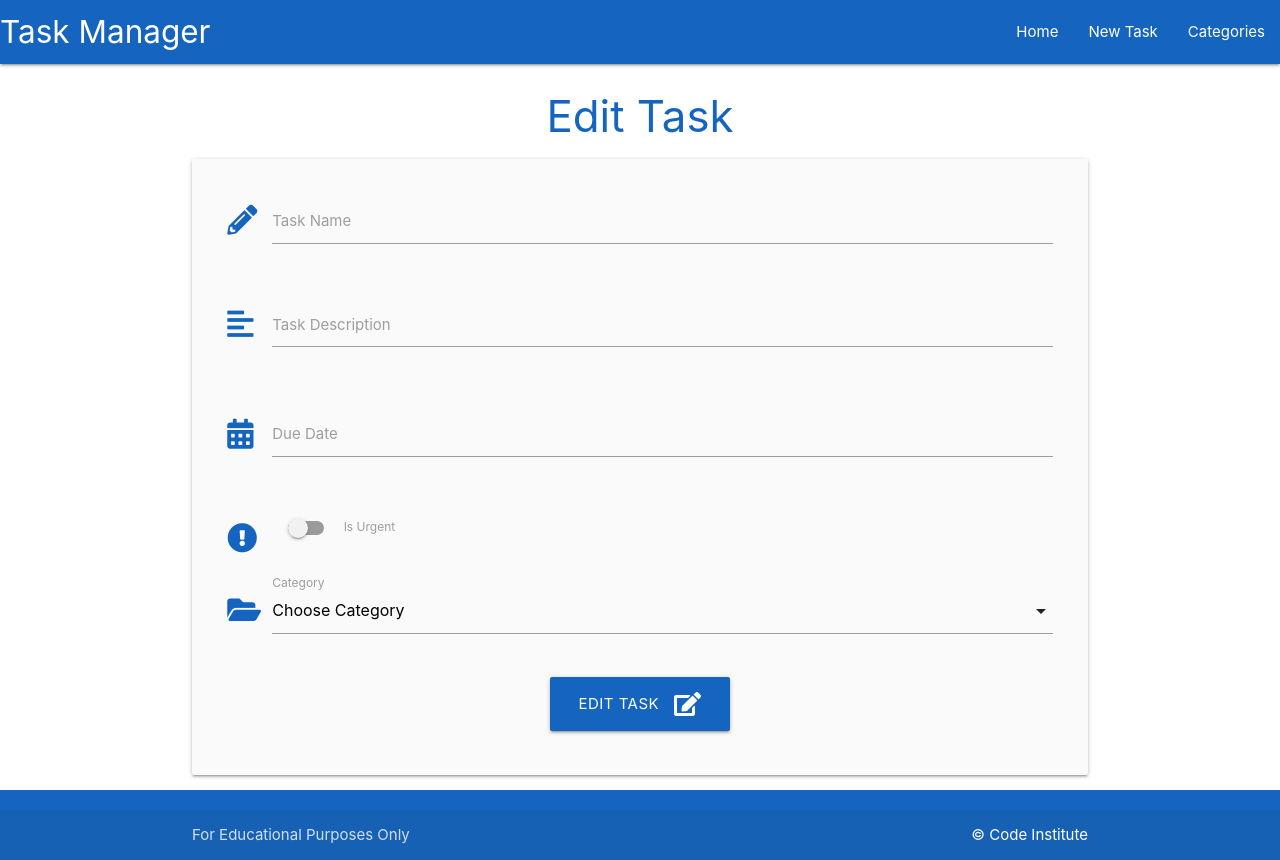
After one commit to CHRISHA1122/task-manager-flask-sqlalchemy, a Flask app: template taskmanager/templates/edit_task.html in a window 1280 px wide. The commit adds this page. Run offline with Flask 2, Linux system fonts and the light colour scheme; the template is opened without the code that fills it, so the values that code supplies are empty.

Commit message:
Added edit tasks function

```diff
--- a/taskmanager/static/js/script.js
+++ b/taskmanager/static/js/script.js
@@ -13,4 +13,9 @@ document.addEventListener('DOMContentLoaded', function() {
     // select initialization
     let selects = document.querySelectorAll('select');
     M.FormSelect.init(selects);
+
+
+    // collapsible initialization
+    let collapsibles = document.querySelectorAll('.collapsible');
+    M.Collapsible.init(collapsibles);
   });
--- /dev/null
+++ b/taskmanager/templates/edit_task.html
@@ -0,0 +1,82 @@
+{% extends "base.html" %}
+{% block content %}
+
+<h3 class="blue-text text-darken-3 center-align">Edit Task</h3>
+
+<div class="row card-panel grey lighten-5">
+    <form class="col s12" method="POST" action="{{ url_for('edit_task', task_id=task.id) }}">
+        <!-- task name -->
+        <div class="row">
+            <div class="input-field col s12">
+                <i class="fas fa-pencil-alt prefix blue-text text-darken-3"></i>
+                <input id="task_name" name="task_name" value="{{ task.task_name }}" minlength="5" maxlength="50"
+                    type="text" class="validate" required>
+                <label for="task_name">Task Name</label>
+            </div>
+        </div>
+        <!-- task description -->
+        <div class="row">
+            <div class="input-field col s12">
+                <i class="fas fa-align-left prefix blue-text text-darken-3"></i>
+                <textarea id="task_description" name="task_description" minlength="5" maxlength="200"
+                    type="text" class="materialize-textarea validate" required>
+                    {{- task.task_description -}}
+                </textarea>
+                <label for="task_description">Task Description</label>
+            </div>
+        </div>
+        <!-- due date -->
+        <div class="row">
+            <div class="input-field col s12">
+                <i class="fas fa-calendar-alt prefix blue-text text-darken-3"></i>
+                <input id="due_date" name="due_date" type="text" value="{{ task.due_date.strftime('%d %B, %Y') }}"
+                    class="datepicker validate" required>
+                <label for="due_date">Due Date</label>
+            </div>
+        </div>
+        <!-- is urgent -->
+        <div class="row">
+            <div class="input-field col s12">
+                <div class="switch">
+                    <i class="fas fa-exclamation-circle prefix blue-text text-darken-3"></i>
+                    <label for="is_urgent">
+                        {% if task.is_urgent == True %}
+                            <input id="is_urgent" name="is_urgent" type="checkbox" checked>
+                        {% else %}
+                            <input id="is_urgent" name="is_urgent" type="checkbox">
+                        {% endif %}
+                        <span class="lever"></span>
+                        Is Urgent
+                    </label>
+                </div>
+            </div>
+        </div>
+        <!-- category id -->
+        <div class="row">
+            <div class="input-field col s12">
+                <i class="fas fa-folder-open prefix blue-text text-darken-3"></i>
+                <select id="category_id" name="category_id" class="validate" required>
+                    <option value="" disabled>Choose Category</option>
+                    {% for category in categories %}
+                        {% if category == task.category %}
+                            <option value="{{ category.id }}" selected>{{ category.category_name }}</option>
+                        {% else %}
+                            <option value="{{ category.id }}">{{ category.category_name }}</option>
+                        {% endif %}
+                    {% endfor %}
+                </select>
+                <label for="category_id">Category</label>
+            </div>
+        </div>
+        <!-- submit button -->
+        <div class="row">
+            <div class="col s12 center-align">
+                <button type="submit" class="btn-large blue darken-3">
+                    Edit Task <i class="fas fa-edit right"></i>
+                </button>
+            </div>
+        </div>
+    </form>
+</div>
+
+{% endblock %}
```
Also changed, not shown: taskmanager/routes.py (+17 -2 lines), taskmanager/templates/tasks.html (+21 -0 lines).
